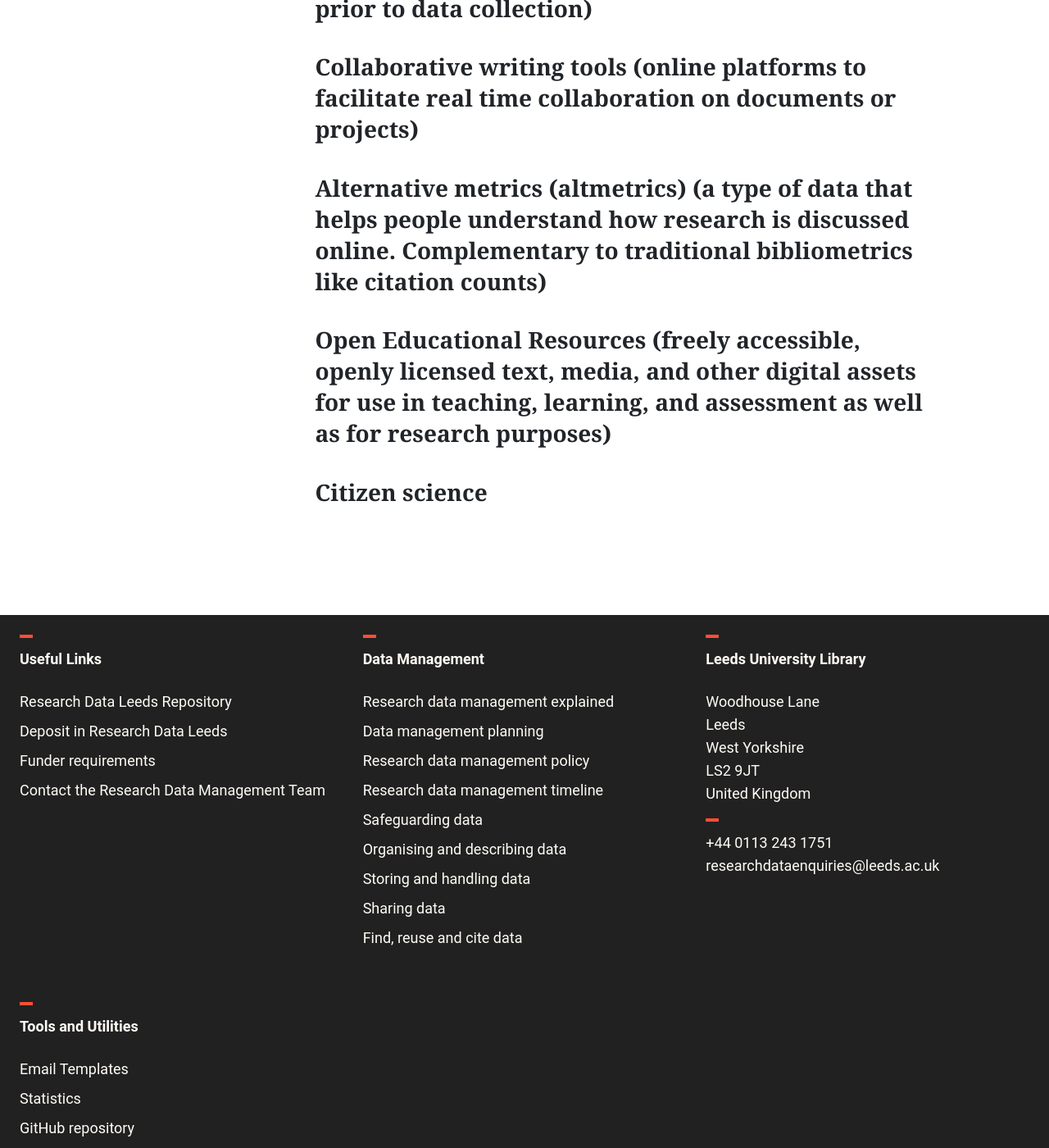
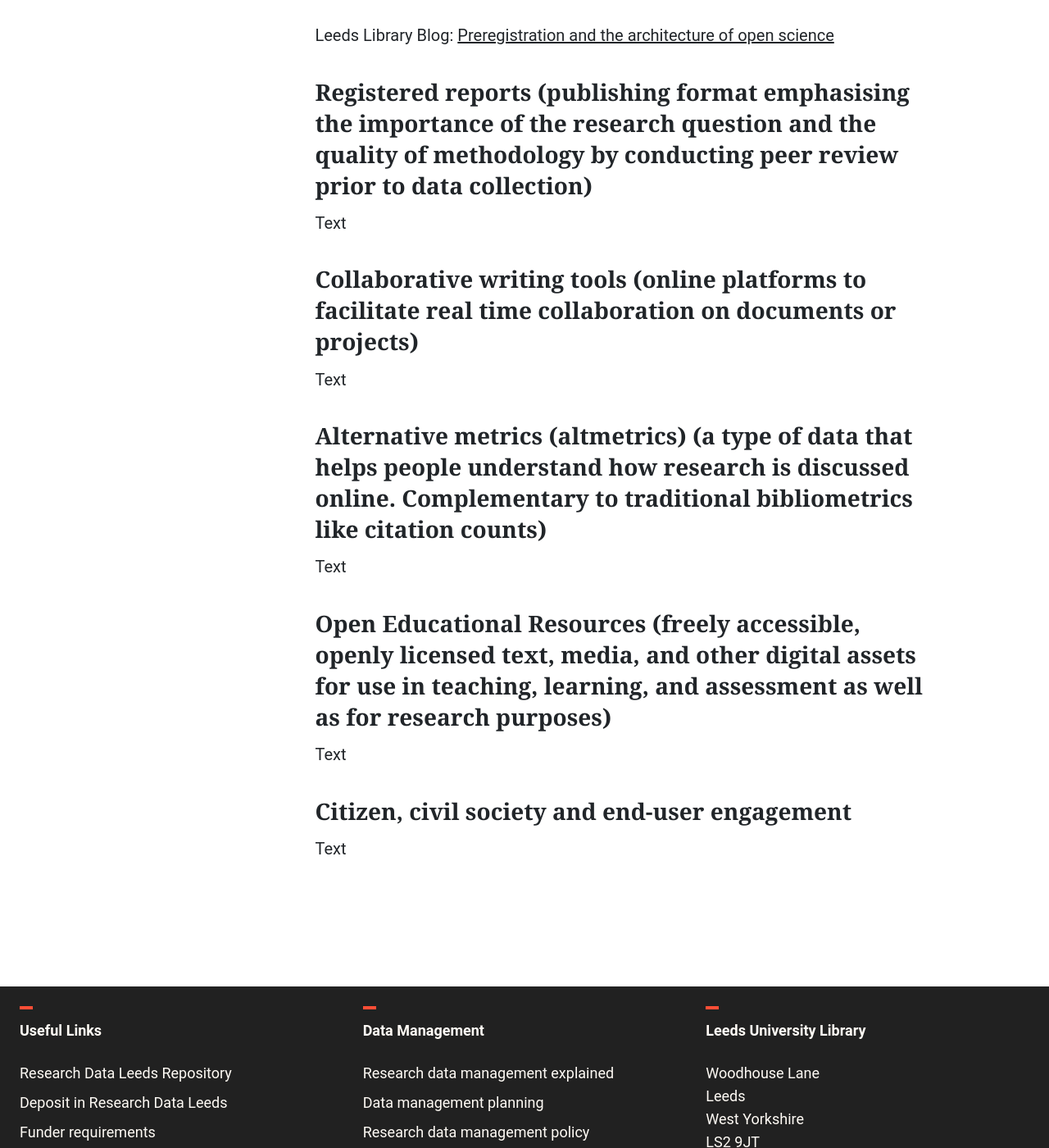
Before and after one commit to uol-library/rdl-handbook, a Jekyll site: the page built from pages/open-research/open-science-template.md, in a window 1280 px wide and 1400 px high, scrolled down 5872 px. Shown: the whole window at 82% size. Built offline with Jekyll 4.4.1, drawn with Linux system fonts in a browser that asks for light colours; some web fonts are replaced.

Commit message:
Update open-science-template.md

```diff
--- a/pages/open-research/open-science-template.md
+++ b/pages/open-research/open-science-template.md
@@ -61,18 +61,26 @@ Tamarinde L. Haven & Dr. Leonie Van Grootel (2019) Preregistering qualitative re
 
 #### Open analysis code (analytical code for data analysis that anyone can inspect, modify, and enhance)
 
+Text
+
 
 #### Open software code (source code for software that anyone can inspect, modify, and enhance)
+
+Text
 
 
 #### Preprints i.e. version of a scholarly or scientific paper published online before formal peer review and publication
 
+Text
 
 #### Open licences (e.g. CC-BY, MIT licence) (public license that specifies what can and cannot be done with a work, stating permissions and restrictions)
+
+Text
 
 
 #### Open Peer Review (review mechanism disclosing author and referee identities to one another at any point during the peer review or publication process)
 
+Text
 
 #### Open Materials (any ancillary research materials such as protocols, proposals, stimuli, codebooks etc. published online)
 
@@ -94,14 +102,24 @@ Leeds Library Blog: [Preregistration and the architecture of open science](https
 
 #### Registered reports (publishing format emphasising the importance of the research question and the quality of methodology by conducting peer review prior to data collection)
 
+Text
+
 
 #### Collaborative writing tools (online platforms to facilitate real time collaboration on documents or projects)
+
+Text
 
 
 #### Alternative metrics (altmetrics) (a type of data that helps people understand how research is discussed online. Complementary to traditional bibliometrics like citation counts)
 
+Text
+
 
 #### Open Educational Resources (freely accessible, openly licensed text, media, and other digital assets for use in teaching, learning, and assessment as well as for research purposes)
 
+Text
 
-#### Citizen science
+
+#### Citizen, civil society and end-user engagement
+
+Text
```
